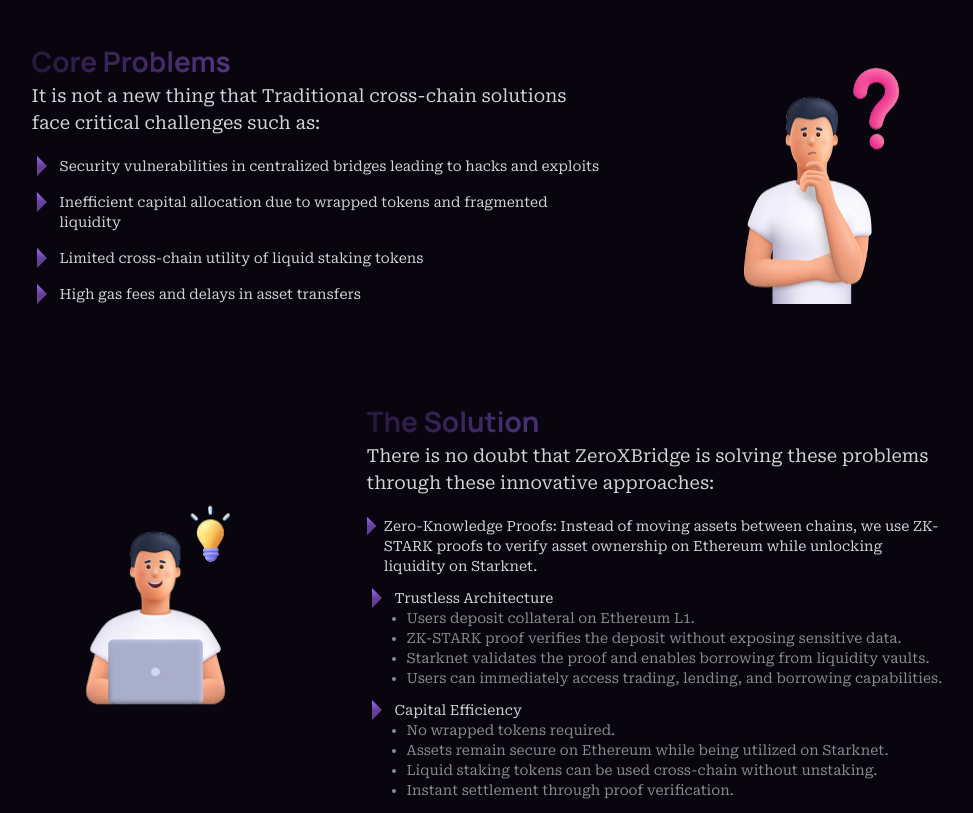
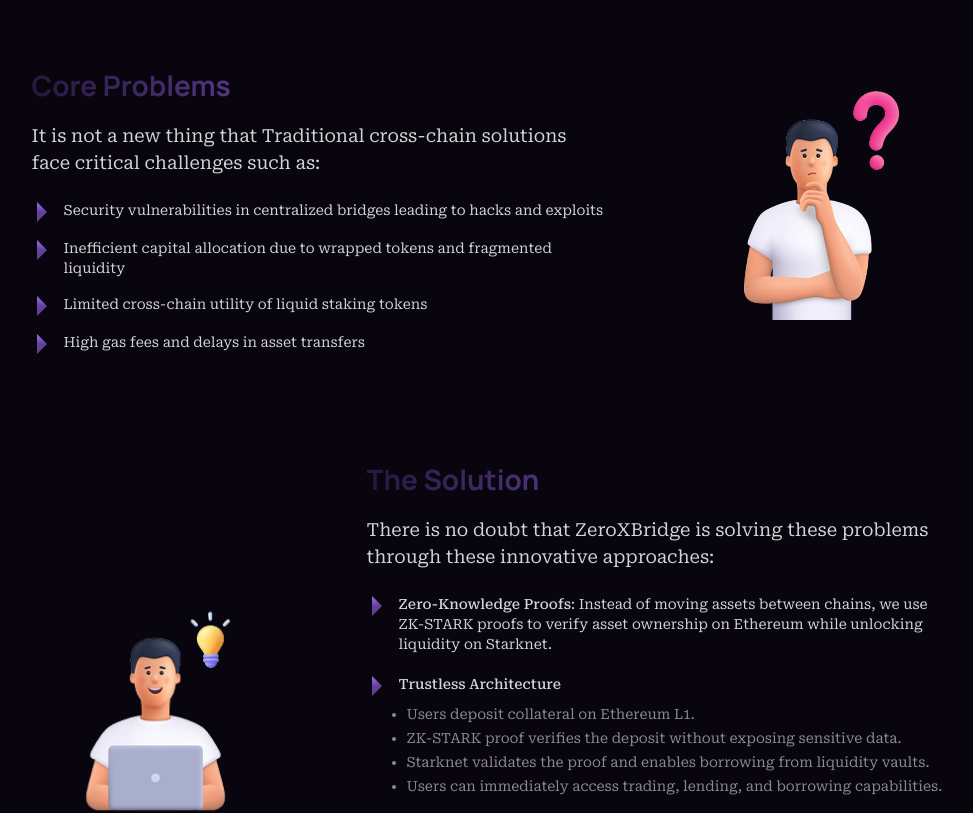
Before and after one commit to stephanniegb/ZeroXBridge_Frontend, a Next.js app: page /about in a window 1280 px wide. Shown: the top 813 px of the page, without its empty margins (153-1126 px from the left). Built offline with nearby package versions, Linux system fonts and the light colour scheme.

Commit message:
fix: about core problems component

```diff
--- a/app/components/about-core-problems.tsx
+++ b/app/components/about-core-problems.tsx
@@ -4,7 +4,6 @@ import coreSolutionImg from "@/public/images/solution.png";
 import Arrow from "@/public/icons/Arrow";
 import React from "react";
 
-// Define types for props
 interface SectionTitleProps {
   children: React.ReactNode;
 }
@@ -27,29 +26,29 @@ interface SolutionItem {
   subItems: string[];
 }
 
-// Reusable components
 const SectionTitle: React.FC<SectionTitleProps> = ({ children }) => (
-  <h1 className="text-[24px] md:text-[28px] font-bold bg-gradient-to-r from-[#26183E] to-[#A26DFF] text-transparent bg-clip-text font-manrope">
+  <h1 className="text-[24px] md:text-[28px] font-bold bg-gradient-to-r from-[#26183E] to-[#A26DFF] text-transparent bg-clip-text font-manrope mb-4">
     {children}
   </h1>
 );
 
 const SectionText: React.FC<SectionTextProps> = ({ children }) => (
-  <p className="text-[16px] md:text-[18px] text-[#D4D4D4] leading-[24px] md:leading-[27px] mb-5 font-roboto-serif">
+  <p className="text-[16px] md:text-[18px] text-[#D4D4D4] leading-[24px] md:leading-[27px] mb-6 font-roboto-serif">
     {children}
   </p>
 );
 
 const ListItem: React.FC<ListItemProps> = ({ children }) => (
-  <li className="flex items-start gap-2">
-    <Arrow className="w-5 h-5" /> {children}
+  <li className="flex items-start gap-3">
+    <span className="mt-0.5 flex-shrink-0"><Arrow className="w-5 h-5" /></span>
+    <span className="text-[#D4D4D4]">{children}</span>
   </li>
 );
 
 const SubList: React.FC<SubListProps> = ({ items }) => (
-  <ul className="text-[#8B8B8B] list-disc pl-6 md:pl-10">
+  <ul className="text-[#8B8B8B] list-disc pl-8 md:pl-10 mt-2 mb-2 space-y-1">
     {items.map((item, index) => (
-      <li key={index}>{item}</li>
+      <li key={index} className="text-sm">{item}</li>
     ))}
   </ul>
 );
@@ -92,50 +91,57 @@ const AboutCoreProblems: React.FC = () => {
   ];
 
   return (
-    <div className="py-10 px-4 md:px-8">
+    <div className="py-16 px-4 md:px-8 xl:max-w-[1200px] mx-auto">
       {/* Problems Section */}
-      <div className="flex flex-col lg:flex-row justify-between gap-20">
-        <div className="max-w-[575px]">
+      <div className="flex flex-col lg:flex-row justify-between gap-10 lg:gap-20 mb-20">
+        <div className="w-full max-w-[575px]">
           <SectionTitle>Core Problems</SectionTitle>
           <SectionText>
             It is not a new thing that Traditional cross-chain solutions face
             critical challenges such as:
           </SectionText>
-          <ul className="text-sm text-[#D4D4D4] flex flex-col gap-4 font-roboto-serif">
+          <ul className="text-sm flex flex-col gap-4 font-roboto-serif">
             {problems.map((problem, index) => (
               <ListItem key={index}>{problem}</ListItem>
             ))}
           </ul>
         </div>
         <div className="flex justify-center lg:justify-end">
+          <div className="relative w-[256px] h-[256px]">
             <Image
               src={coreProblemImg}
               alt="Problem illustration"
-            className="w-full max-w-[256px]"
+              fill
+              style={{ objectFit: "contain" }}
             />
+          </div>
         </div>
       </div>
 
       {/* Solutions Section */}
-      <div className="flex flex-col-reverse lg:flex-row justify-between items-center gap-10 pt-24">
+      <div className="flex flex-col-reverse lg:flex-row justify-between items-center gap-10 pt-6">
         <div className="flex justify-center lg:justify-start">
+          <div className="relative w-[256px] h-[256px]">
             <Image
               src={coreSolutionImg}
               alt="Solution illustration"
-            className="w-full max-w-[256px]"
+              fill
+              style={{ objectFit: "contain" }}
             />
           </div>
-        <div className="max-w-[576px]">
+        </div>
+        <div className="w-full max-w-[576px]">
           <SectionTitle>The Solution</SectionTitle>
           <SectionText>
             There is no doubt that ZeroXBridge is solving these problems through
             these innovative approaches:
           </SectionText>
-          <ul className="text-sm text-[#D4D4D4] flex flex-col gap-3 font-roboto-serif">
+          <ul className="text-sm flex flex-col gap-5 font-roboto-serif">
             {solutionItems.map((solution, index) => (
               <div key={index}>
                 <ListItem>
-                  {solution.title}{solution.description ? `: ${solution.description}` : ""}
+                  <span className="font-medium">{solution.title}</span>
+                  {solution.description ? `: ${solution.description}` : ""}
                 </ListItem>
                 {solution.subItems.length > 0 && <SubList items={solution.subItems} />}
               </div>
```
Lines whose indentation alone changed are shown as unchanged.
